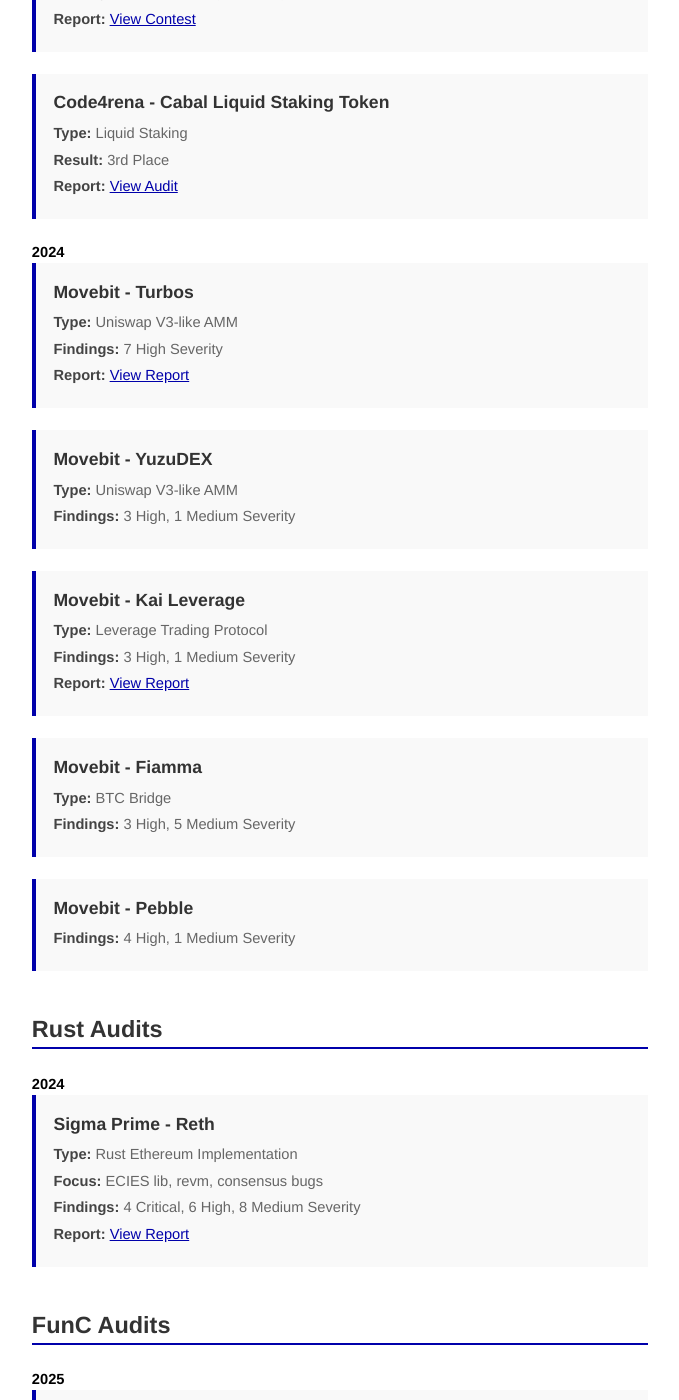
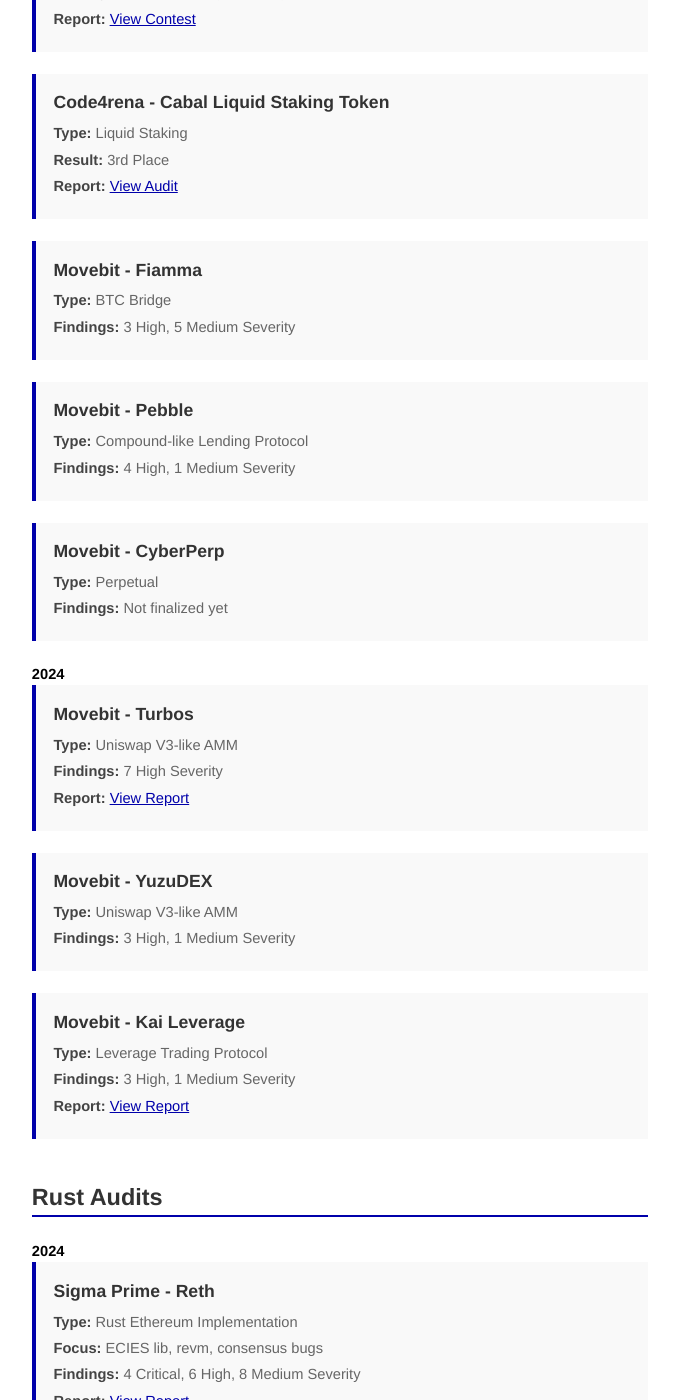
Before and after one commit to ret2basic/ret2basic.github.io, a Jekyll site: the page built from audits.html, in a window 1280 px wide and 1400 px high, scrolled down 2984 px. Shown: the whole window, without its empty margins (300-979 px from the left). Built offline with Jekyll 4.4.1, drawn with Linux system fonts in a browser that asks for light colours.

Commit message:
Move Movebit Fiamma and Pebble audits to 2025, add CyberPerp audit
- Moved Movebit - Fiamma and Movebit - Pebble from 2024 to 2025 Move audits section
- Added type "Compound-like Lending Protocol" to Movebit - Pebble
- Added new Movebit - CyberPerp audit entry (Perpetual type, findings not finalized)

🤖 Generated with [Claude Code](https://claude.ai/code)

Co-Authored-By: Claude <noreply@anthropic.com>

```diff
--- a/audits.html
+++ b/audits.html
@@ -177,6 +177,30 @@ title: Web3 Audit Portfolio - ret2basic.eth
       </div>
     </div>
 
+    <div class="audit-item">
+      <h3>Movebit - Fiamma</h3>
+      <div class="audit-details">
+        <p><strong>Type:</strong> BTC Bridge</p>
+        <p><strong>Findings:</strong> 3 High, 5 Medium Severity</p>
+      </div>
+    </div>
+
+    <div class="audit-item">
+      <h3>Movebit - Pebble</h3>
+      <div class="audit-details">
+        <p><strong>Type:</strong> Compound-like Lending Protocol</p>
+        <p><strong>Findings:</strong> 4 High, 1 Medium Severity</p>
+      </div>
+    </div>
+
+    <div class="audit-item">
+      <h3>Movebit - CyberPerp</h3>
+      <div class="audit-details">
+        <p><strong>Type:</strong> Perpetual</p>
+        <p><strong>Findings:</strong> Not finalized yet</p>
+      </div>
+    </div>
+
     <h3>2024</h3>
 
     <div class="audit-item">
@@ -202,21 +226,6 @@ title: Web3 Audit Portfolio - ret2basic.eth
         <p><strong>Type:</strong> Leverage Trading Protocol</p>
         <p><strong>Findings:</strong> 3 High, 1 Medium Severity</p>
         <p><strong>Report:</strong> <a href="https://movebit.xyz/reports/20240813-Kai-Leverage-Final-Audit-Report.pdf" target="_blank">View Report</a></p>
-      </div>
-    </div>
-
-    <div class="audit-item">
-      <h3>Movebit - Fiamma</h3>
-      <div class="audit-details">
-        <p><strong>Type:</strong> BTC Bridge</p>
-        <p><strong>Findings:</strong> 3 High, 5 Medium Severity</p>
-      </div>
-    </div>
-
-    <div class="audit-item">
-      <h3>Movebit - Pebble</h3>
-      <div class="audit-details">
-        <p><strong>Findings:</strong> 4 High, 1 Medium Severity</p>
       </div>
     </div>
   </section>
```
